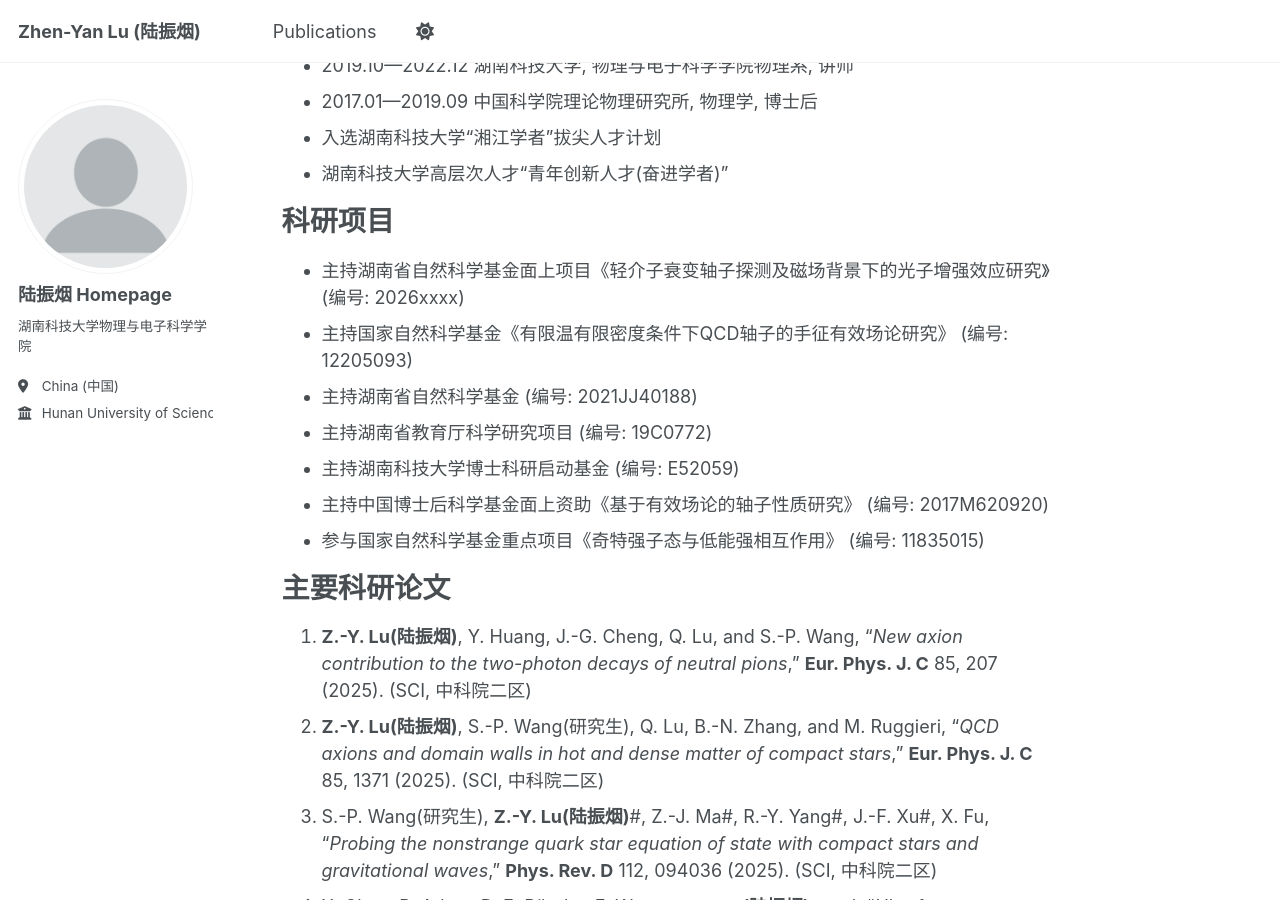
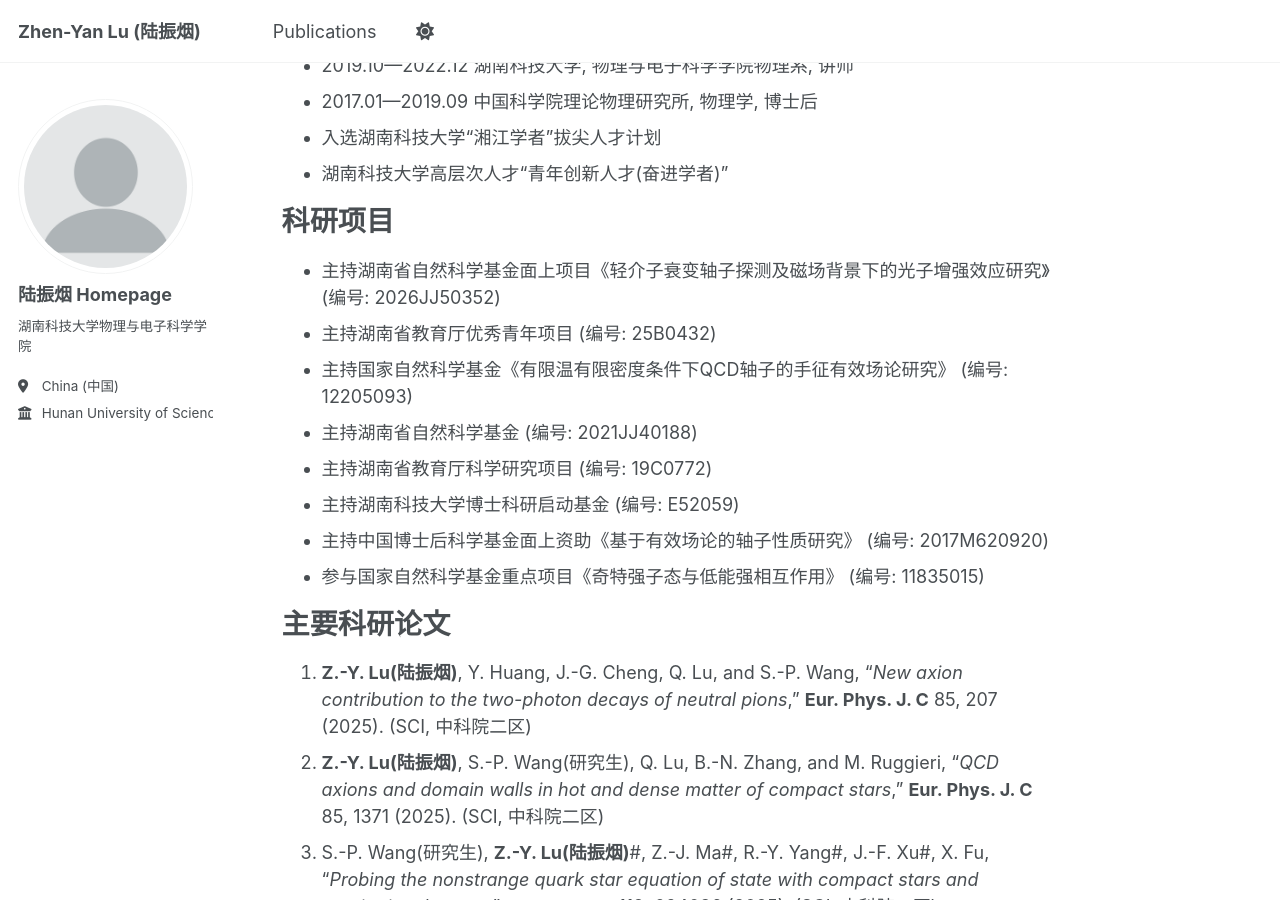
Before and after one commit to luzhenyan-stack/luzhenyan.github.io, a Jekyll site: the page built from _pages/about.md, in a window 1280 px wide and 900 px high, scrolled down 1136 px. Built offline with Jekyll 4.4.1, drawn with Linux system fonts in a browser that asks for light colours; a script that is not in the unit is left out.

Commit message:
Update project IDs in about.md

```diff
--- a/_pages/about.md
+++ b/_pages/about.md
@@ -47,7 +47,8 @@ redirect_from:
 
 科研项目
 ======
-  - 主持湖南省自然科学基金面上项目《轻介子衰变轴子探测及磁场背景下的光子增强效应研究》(编号: 2026xxxx)
+  - 主持湖南省自然科学基金面上项目《轻介子衰变轴子探测及磁场背景下的光子增强效应研究》(编号: 2026JJ50352)
+  - 主持湖南省教育厅优秀青年项目 (编号: 25B0432)
   - 主持国家自然科学基金《有限温有限密度条件下QCD轴子的手征有效场论研究》 (编号: 12205093)
   - 主持湖南省自然科学基金 (编号: 2021JJ40188)
   - 主持湖南省教育厅科学研究项目 (编号: 19C0772)
```
